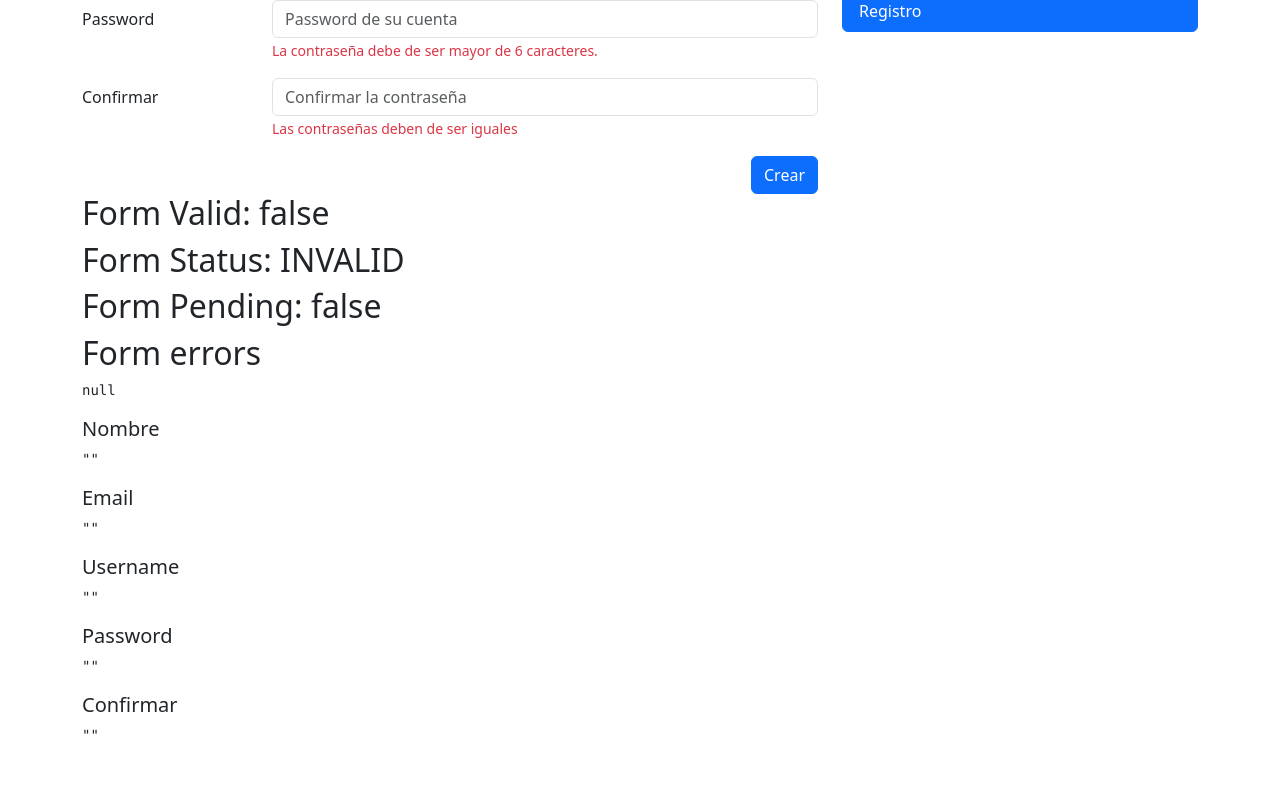
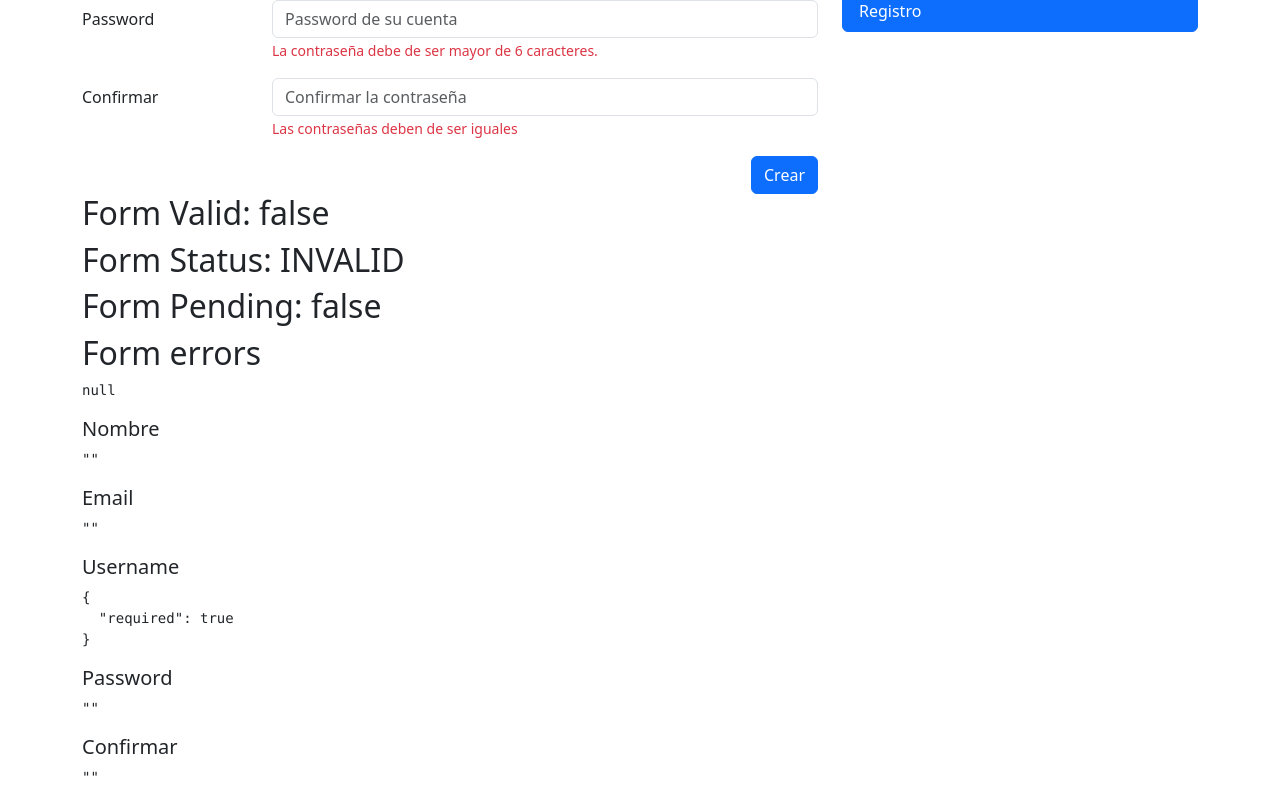
Before and after one commit to FranRDev/CursoAngularDeCeroAExpertoFernandoHerrera, an Angular app in the folder 07-formularios-app/: page /auth/registro in a window 1280 px wide. Shown: the part 353-1157 px from the top of the page. Before the commit the page ends 1115 px from the top, so only its background shows below. Built offline with nearby package versions, Linux system fonts and the light colour scheme.

Commit message:
Clase 253. Validator Functions

```diff
--- a/07-formularios-app/src/app/auth/pages/registro/registro.component.html
+++ b/07-formularios-app/src/app/auth/pages/registro/registro.component.html
@@ -86,7 +86,7 @@
 <pre>{{ formulario.value.correo | json }}</pre>
 
 <h5>Username</h5>
-<pre>{{ formulario.value.usuario | json }}</pre>
+<pre>{{ formulario.controls['usuario'].errors | json }}</pre>
 
 <h5>Password</h5>
 <pre>{{ formulario.value.clave | json }}</pre>
--- a/07-formularios-app/src/app/auth/pages/registro/registro.component.ts
+++ b/07-formularios-app/src/app/auth/pages/registro/registro.component.ts
@@ -1,5 +1,7 @@
 import { Component } from '@angular/core';
 import { FormBuilder, FormGroup, Validators } from '@angular/forms';
+
+import { puedeSerFranRDev } from '../../../shared/validators/validaciones';
 
 @Component({ templateUrl: './registro.component.html' })
 export class PaginaRegistroComponent {
@@ -7,7 +9,7 @@ export class PaginaRegistroComponent {
   public formulario: FormGroup = this.fb.group({
     nombre: ['', [Validators.required]],
     correo: ['', [Validators.required]],
-    usuario: ['', [Validators.required]],
+    usuario: ['', [Validators.required, puedeSerFranRDev]],
     clave: ['', [Validators.required]],
     claveRepetida: ['', [Validators.required]]
   });
--- /dev/null
+++ b/07-formularios-app/src/app/shared/validators/validaciones.ts
@@ -0,0 +1,7 @@
+import { FormControl } from "@angular/forms";
+
+export const puedeSerFranRDev = (control: FormControl) => {
+  const valor: string = control.value.trim().toLowerCase();
+  if (valor === 'franrdev') { return { noFranRDev: true } }
+  return null;
+}
```
